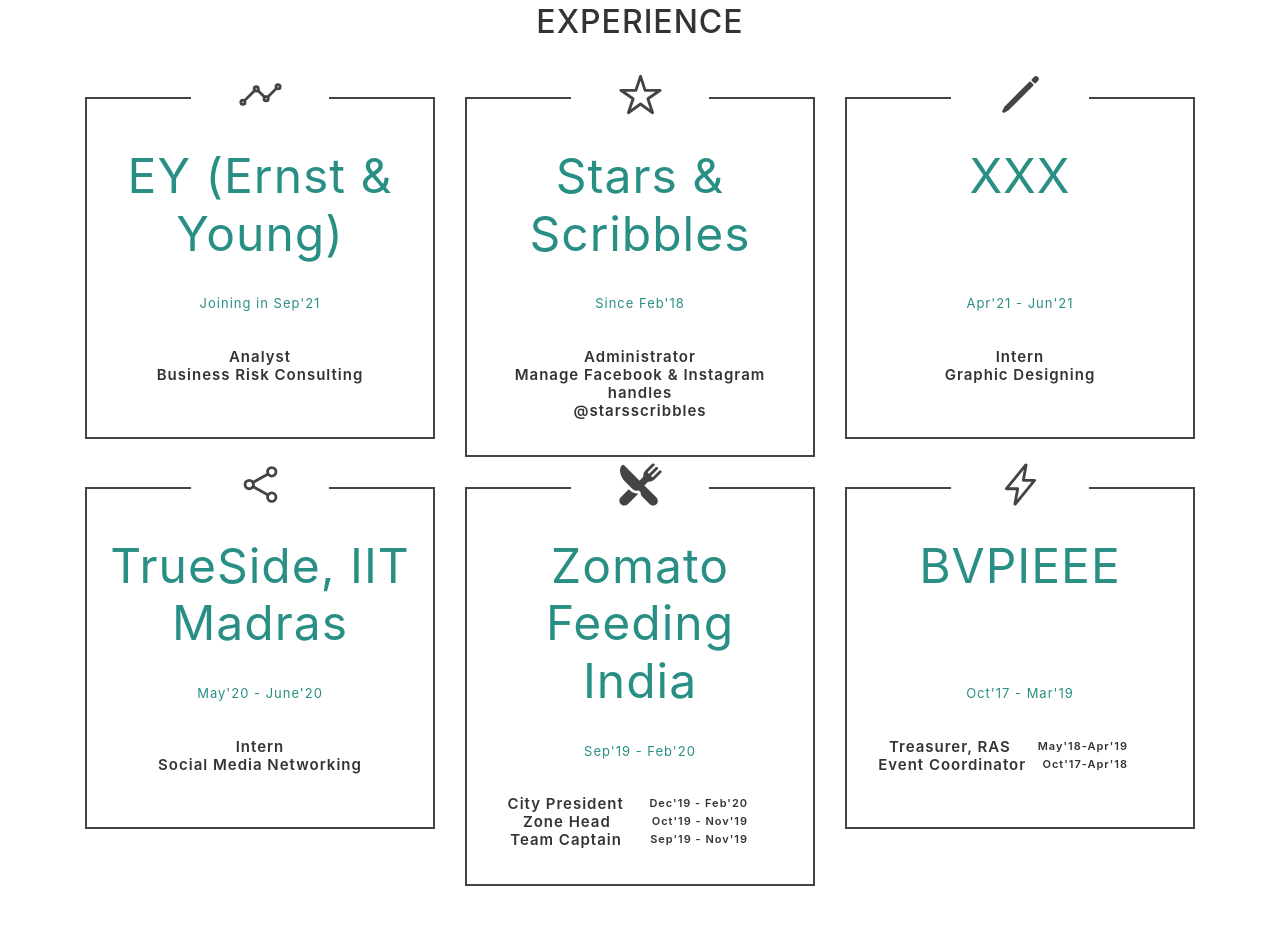
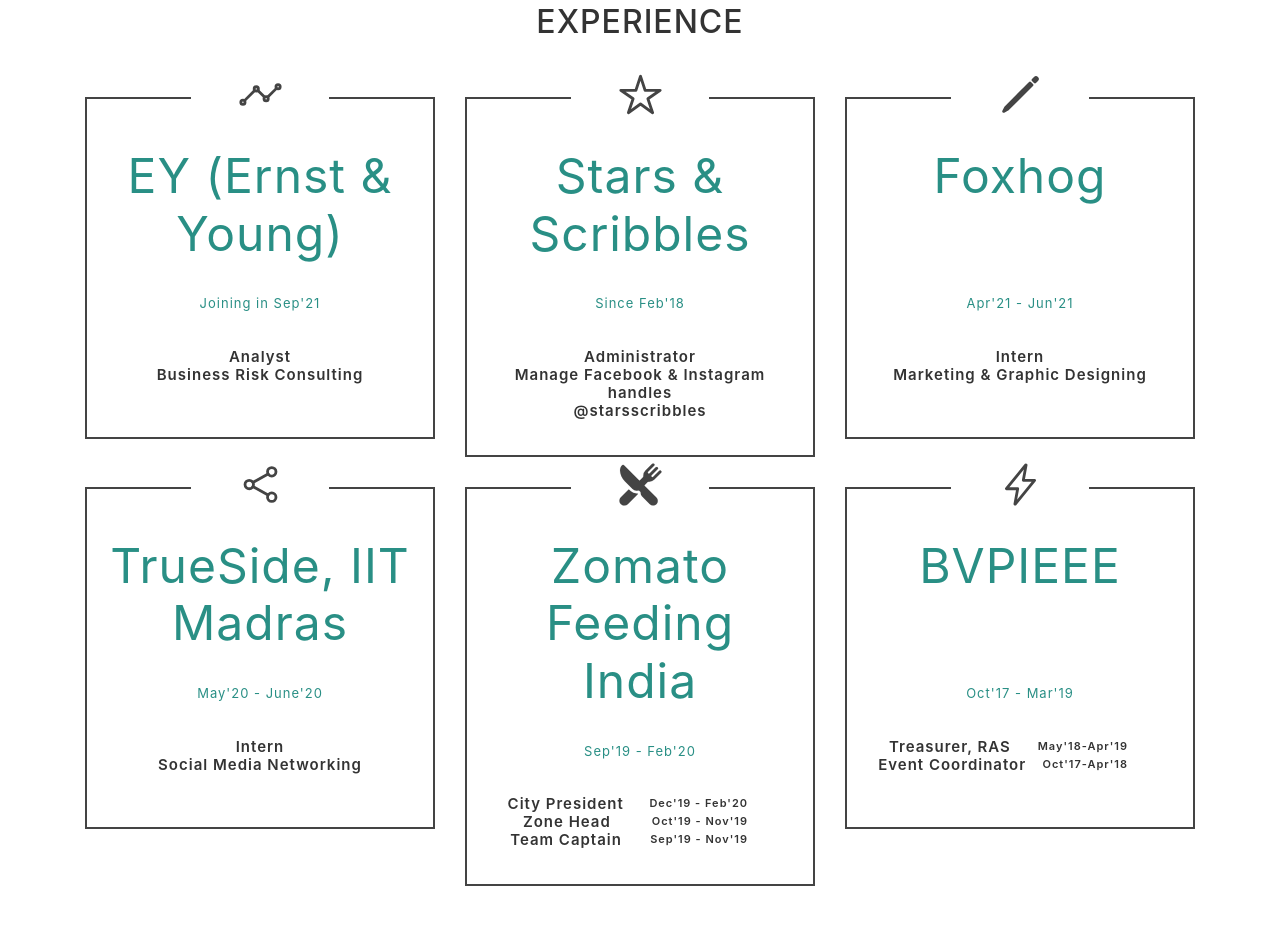
Before and after one commit to Itisha17/itisha, a plain HTML site: page index.html in a window 1280 px wide. Shown: the part 2145-3070 px from the top of the page. Drawn offline with nearby package versions, Linux system fonts and the light colour scheme.

Commit message:
Add files via upload

```diff
--- a/index.html
+++ b/index.html
@@ -242,9 +242,9 @@
 								<ion-icon name="pencil-outline"></ion-icon>
 							</div>
 							<div class="squareContent">
-                                <h2 class="counter exp">XXX<br><span><br>Apr'21 - Jun'21</span><br></h2>
+                                <h2 class="counter exp">Foxhog<br><span><br>Apr'21 - Jun'21</span><br></h2>
                                 <h3>Intern</h3>
-                                <h3>Graphic Designing</h3>
+                                <h3>Marketing &amp; Graphic Designing </h3>
                                 <h3> <br> </h3>
                             </div>
 						</div>
```
